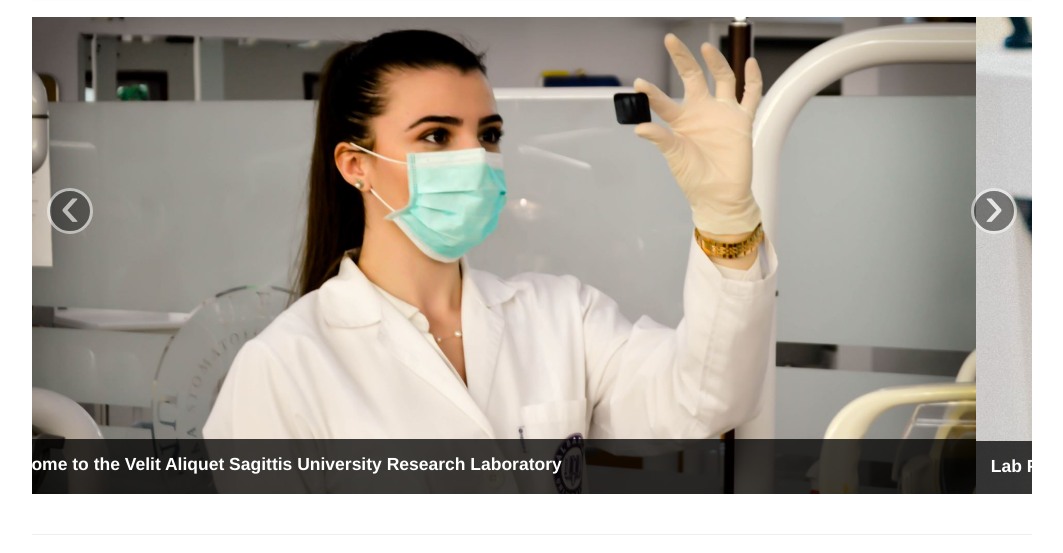
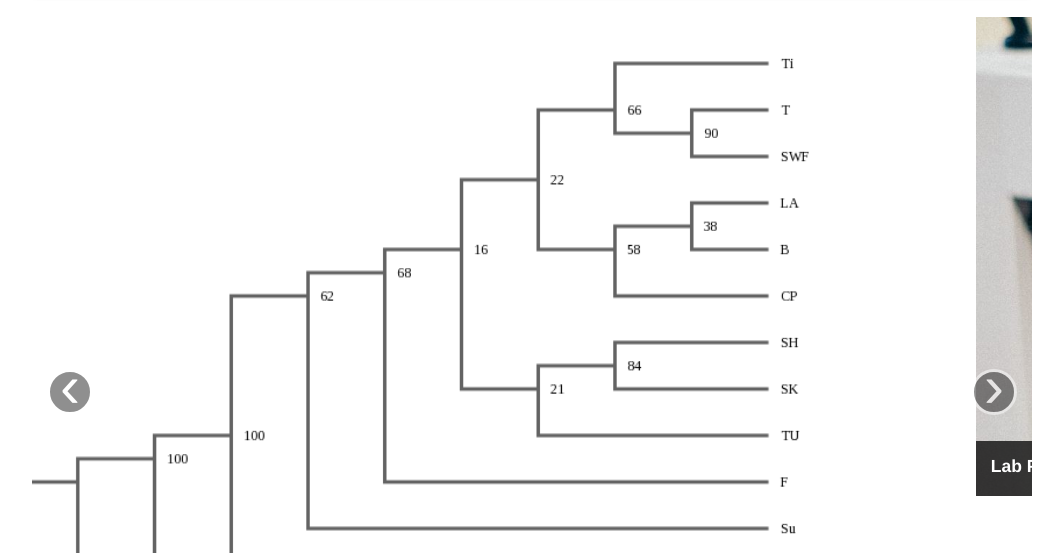
Before and after one commit to RM2214/researchlab, a plain HTML site: page index.html in a window 1280 px wide. Shown: the part 216-769 px from the top of the page, without its empty margins (108-1171 px from the left). Drawn offline with Linux system fonts and the light colour scheme.

Commit message:
Update index.html

```diff
--- a/index.html
+++ b/index.html
@@ -40,7 +40,7 @@
                <div id="main-carousel" class="carousel slide">
                   <div class="carousel-inner">
                      <div class="item active">
-                        <img src="images/ani-kolleshi-crop3.JPG" class="carousel-image" alt="">
+                        <img src="images/tree.png" class="carousel-image" alt="">
                         <div class="carousel-caption">
                            <h4>Welcome to the Velit Aliquet Sagittis University Research Laboratory</h4>
                            <!-- -->
```
